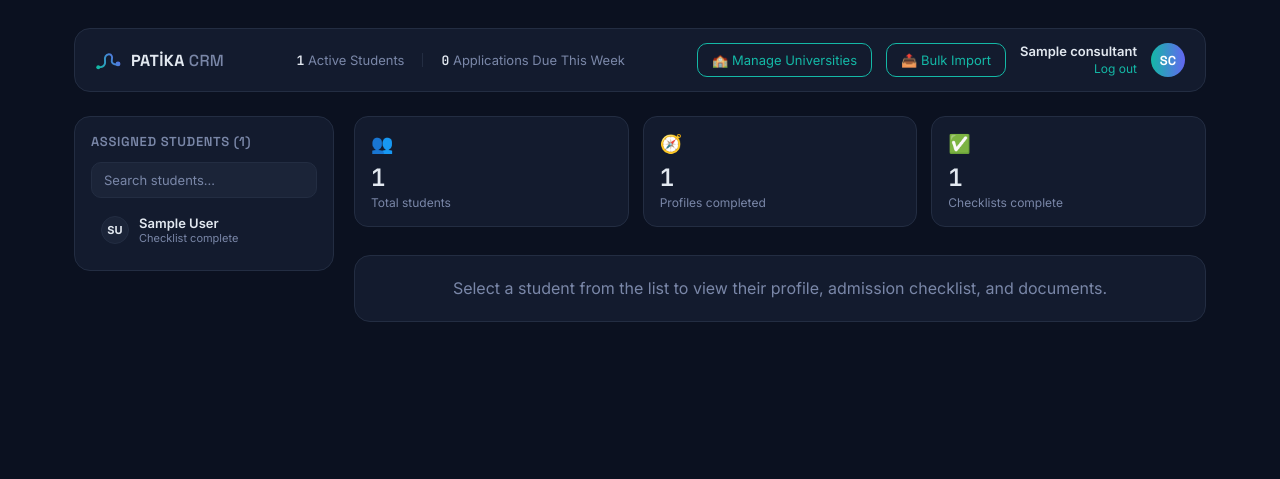
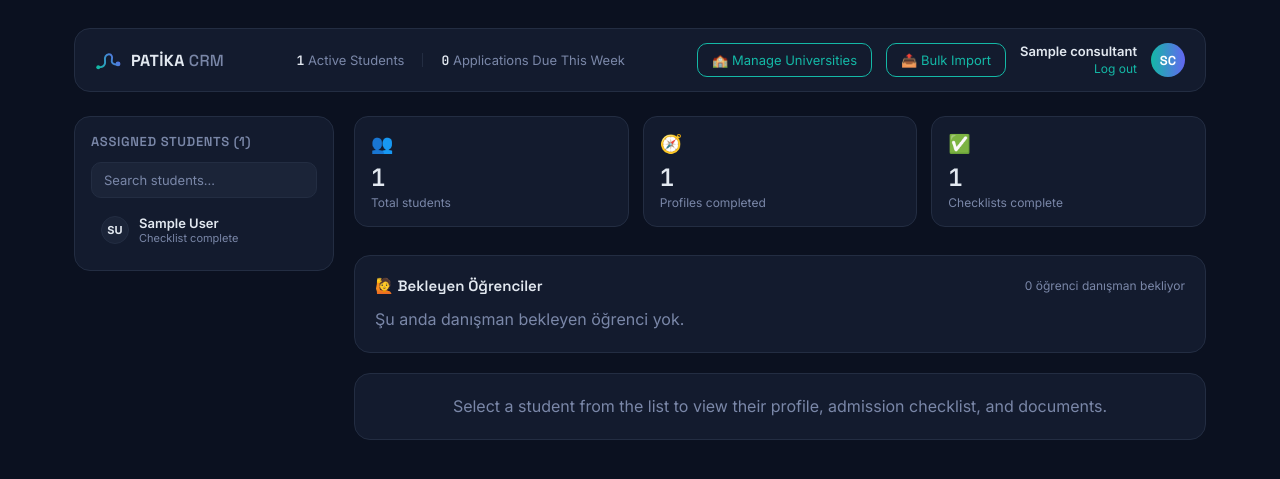
Before and after one commit to gulercihangir/study-abroad-dashboard, a Flask app: page /consultant/dashboard in a window 1280 px wide. Shown: the top 479 px of the page. Run offline with Flask 3, Linux system fonts and the light colour scheme; a user stored in the database is signed in; tables that the repository leaves empty hold one stand-in row (values such as "Sample post"); parts of the project's set-up code (start-up, migrations or seed data) failed here and were passed over.

Commit message:
Add self-serve student claiming for consultants, replacing manual admin assignment
Consultants had no way to pick up a new student themselves - the only
path was the platform admin manually setting Student.consultant in the
Flask-Admin panel, which also meant that panel was the one place
exposing student/consultant relationship data instead of a proper
in-product flow.

- Add a "Bekleyen Öğrenciler" panel to the consultant dashboard listing
  every unassigned student (consultant_id IS NULL), visible to any
  consultant
- Add POST /consultant/students/<id>/accept: an atomic claim (UPDATE ...
  WHERE consultant_id IS NULL) so two consultants clicking "accept" on
  the same student at the same time can't both succeed - the loser gets
  a clear "already accepted by another consultant" message instead of
  silently overwriting the winner's claim
- Manual reassignment via the admin panel still works as a fallback,
  but this is now the primary path so day-to-day assignment doesn't
  require touching the admin CRUD at all

```diff
--- a/app.py
+++ b/app.py
@@ -1062,6 +1062,13 @@ def parse_due_date(due_date_str):
     return None
 
 
+def get_waiting_students():
+    """Students who have signed up but aren't assigned to any consultant yet -
+    visible to every consultant so any of them can claim one, instead of this
+    being done by hand through the admin panel."""
+    return Student.query.filter_by(consultant_id=None).order_by(Student.created_at.asc()).all()
+
+
 def get_consultant_overview(consultant):
     students = Student.query.filter_by(consultant_id=consultant.id).order_by(Student.name.asc()).all()
     student_ids = [s.id for s in students]
@@ -1179,7 +1186,37 @@ def consultant_logout():
 @consultant_required
 def consultant_dashboard():
     student_cards, stats = get_consultant_overview(current_user)
-    return render_template("consultant_dashboard.html", student_cards=student_cards, stats=stats, active_student_id=None)
+    return render_template(
+        "consultant_dashboard.html",
+        student_cards=student_cards,
+        stats=stats,
+        active_student_id=None,
+        waiting_students=get_waiting_students(),
+        claim_error=request.args.get("claim_error"),
+    )
+
+
+@app.route("/consultant/students/<int:student_id>/accept", methods=["POST"])
+@consultant_required
+def accept_waiting_student(student_id):
+    # Atomic claim: the UPDATE only matches (and only one consultant's request
+    # can win) if the student is still unassigned at the moment it runs, so two
+    # consultants clicking "accept" on the same student at the same time can't
+    # both succeed.
+    result = db.session.execute(
+        db.update(Student)
+        .where(Student.id == student_id, Student.consultant_id.is_(None))
+        .values(consultant_id=current_user.id)
+    )
+    db.session.commit()
+
+    if result.rowcount == 0:
+        student = Student.query.get(student_id)
+        if student and student.consultant_id is not None:
+            return redirect(f"/consultant/dashboard?claim_error=Bu öğrenci başka bir danışman tarafından kabul edildi.")
+        return redirect(f"/consultant/dashboard?claim_error=Öğrenci bulunamadı.")
+
+    return redirect(f"/consultant/student/{student_id}")
 
 
 @app.route("/consultant/student/<int:student_id>", methods=["GET", "POST"])
--- a/templates/consultant_dashboard.html
+++ b/templates/consultant_dashboard.html
@@ -38,9 +38,39 @@
         </div>
       </div>
 
+      {% if claim_error %}
+        <div class="letter-box" style="border-color: var(--warning);">
+          <p style="color: var(--warning); margin: 0;">⚠️ {{ claim_error }}</p>
+        </div>
+      {% endif %}
+
+      <div class="crm-panel">
+        <div class="crm-panel-header">
+          <h2>🙋 Bekleyen Öğrenciler</h2>
+          <span class="crm-panel-header-meta">{{ waiting_students|length }} öğrenci danışman bekliyor</span>
+        </div>
+        {% if waiting_students|length == 0 %}
+          <p style="margin: 12px 0 0;">Şu anda danışman bekleyen öğrenci yok.</p>
+        {% else %}
+          <div class="doc-list" style="margin-top: 14px;">
+            {% for student in waiting_students %}
+              <div class="doc-item">
+                <div>
+                  <div class="doc-item-name">{{ student.name }}</div>
+                  <div class="doc-item-meta">{{ student.email }} &middot; {{ student.created_at.strftime("%d %b %Y") }} tarihinde kaydoldu</div>
+                </div>
+                <form method="POST" action="/consultant/students/{{ student.id }}/accept" style="margin: 0;">
+                  <button type="submit" class="secondary-btn" style="font-size: 13px; padding: 8px 16px; margin: 0;">Kabul Et</button>
+                </form>
+              </div>
+            {% endfor %}
+          </div>
+        {% endif %}
+      </div>
+
       {% if student_cards|length == 0 %}
         <div class="letter-box">
-          <p>No students assigned to you yet. Assignments are currently made by the platform admin — once a student is linked to your account, they'll appear here.</p>
+          <p>Henüz atanmış öğrencin yok. Yukarıdaki "Bekleyen Öğrenciler" listesinden bir öğrenci kabul ettiğinde burada görünecek.</p>
         </div>
       {% else %}
         <div class="crm-panel" style="text-align: center; color: var(--muted-foreground);">
```
